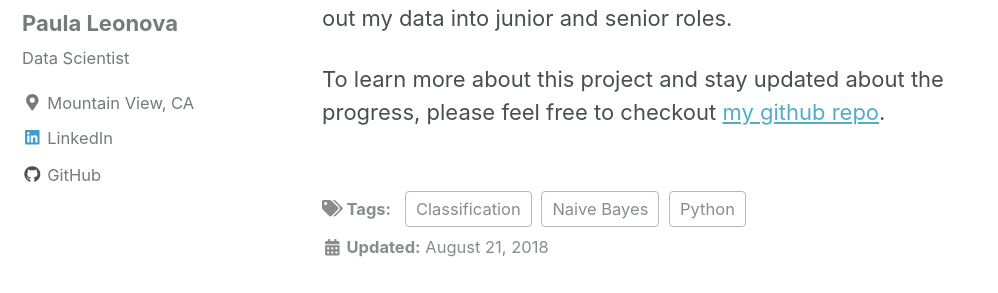
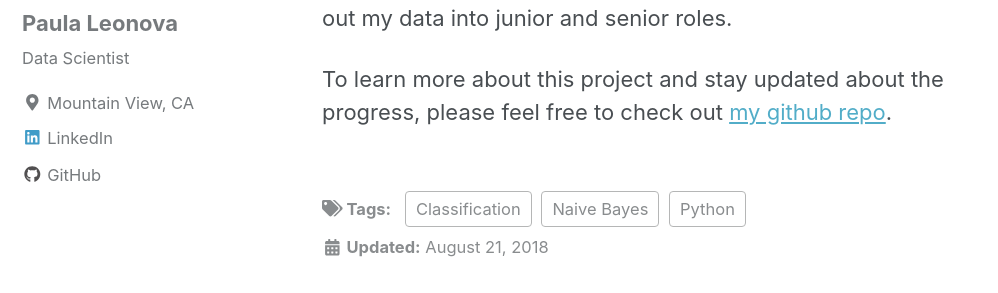
Before and after one commit to pleonova/pleonova.github.io, a Jekyll site: the page built from _posts/2018-08-21-jd-classification.md, in a window 1280 px wide and 900 px high, scrolled down 4508 px. Shown: the part 194-487 px from the top of the window, without its empty margins (0-998 px from the left). Built offline with Jekyll 4.4.1, drawn with Linux system fonts in a browser that asks for light colours; nearby versions of some CDN libraries.

Commit message:
Update tagline

```diff
--- a/_posts/2018-08-21-jd-classification.md
+++ b/_posts/2018-08-21-jd-classification.md
@@ -45,4 +45,4 @@ Whether the above solidified what you had previously percieved about the two rol
 ## Next Steps
 I have merely scratched the surface with this project and am excited to dig deeper to see how I can make the model more robust and insightful. For one, I would like to isolate terms based on the location or heading they are under in order to understand their level of importance for a given role. Furthermore, I'd like to collect a larger sample size and split out my data into junior and senior roles.
 
-To learn more about this project and stay updated about the progress, please feel free to checkout [my github repo](https://github.com/pleonova/jd-classifier).
+To learn more about this project and stay updated about the progress, please feel free to check out [my github repo](https://github.com/pleonova/jd-classifier).
```
Also changed, not shown: other parts of _posts/2018-08-21-jd-classification.md (+1 -1 lines).
